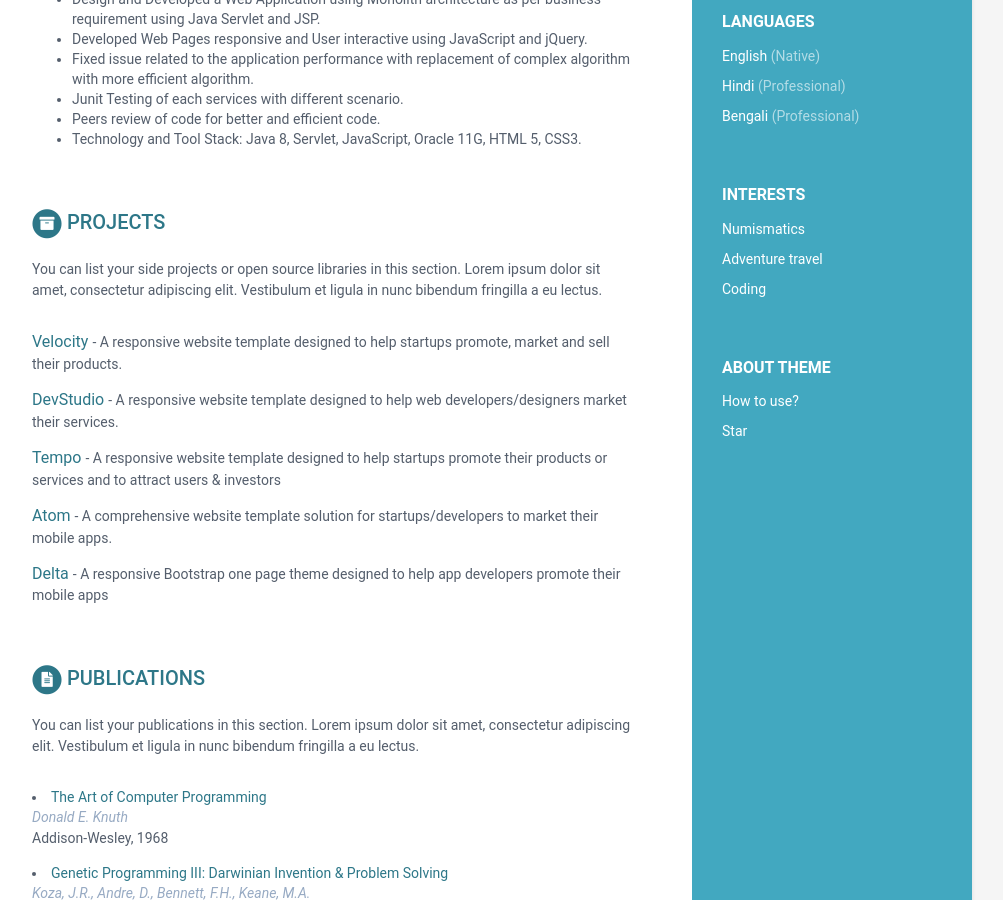
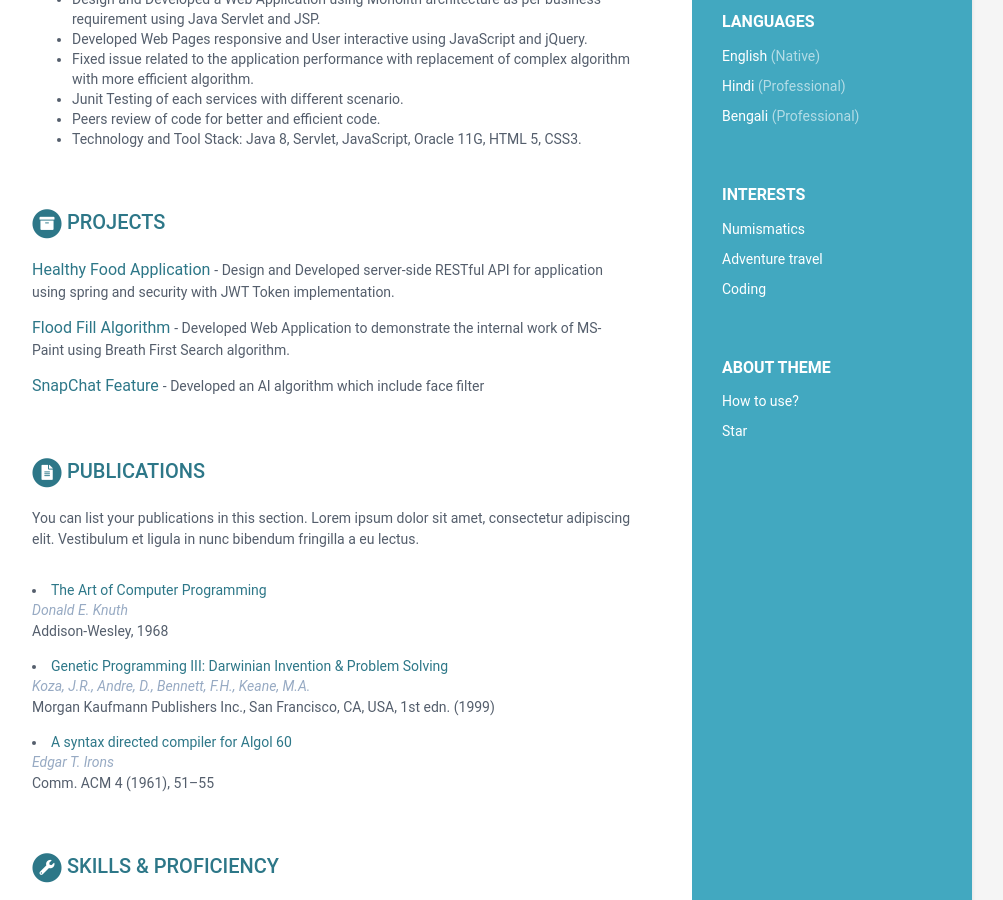
Before and after one commit to suraj1709/resume, a Jekyll site: the page built from index.html, in a window 1280 px wide and 900 px high, scrolled down 713 px. Shown: the whole window, without its empty margins (168-1171 px from the left). Built offline with Jekyll 4.4.1, drawn with Linux system fonts in a browser that asks for light colours.

Commit message:
Update data.yml

```diff
--- a/_data/data.yml
+++ b/_data/data.yml
@@ -76,30 +76,20 @@
 
 projects:
     title: Projects
-    intro: >
-      You can list your side projects or open source libraries in this
-      section. Lorem ipsum dolor sit amet, consectetur adipiscing elit.
-      Vestibulum et ligula in nunc bibendum fringilla a eu lectus.
     assignments:
-      - title: Velocity
+      - title: Healthy Food Application
         link: "#hook"
-        tagline: "A responsive website template designed to help startups promote, market and sell their products."
+        tagline: "Design and Developed server-side RESTful API for application using spring and security with JWT Token implementation."
+        details: |
+            - Technology and Tool Stack: Java 8, Spring Cloud, Spring MVC, Spring JPA, MongoDB, Redis, Oracle 12c, Docker.
+      - title: Flood Fill Algorithm
+        link: "floodfillalgo.netlify.app"
+        tagline: "Developed Web Application to demonstrate the internal work of MS-Paint using Breath First Search algorithm."
 
-      - title: DevStudio
+      - title: SnapChat Feature
         link: "#"
-        tagline: "A responsive website template designed to help web developers/designers market their services."
+        tagline: "Developed an AI algorithm which include face filter"
 
-      - title: Tempo
-        link: "#"
-        tagline: "A responsive website template designed to help startups promote their products or services and to attract users &amp; investors"
-
-      - title: Atom
-        link: "#"
-        tagline: "A comprehensive website template solution for startups/developers to market their mobile apps."
-
-      - title: Delta
-        link: "#"
-        tagline: "A responsive Bootstrap one page theme designed to help app developers promote their mobile apps"
 
 publications:
     title: Publications
```
